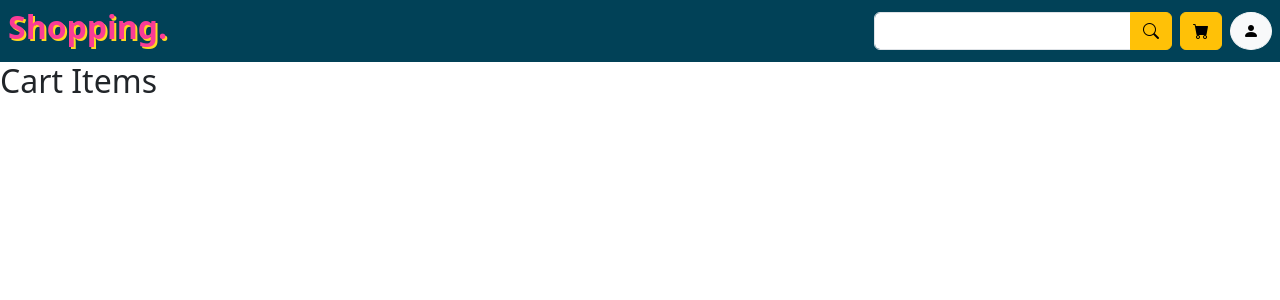
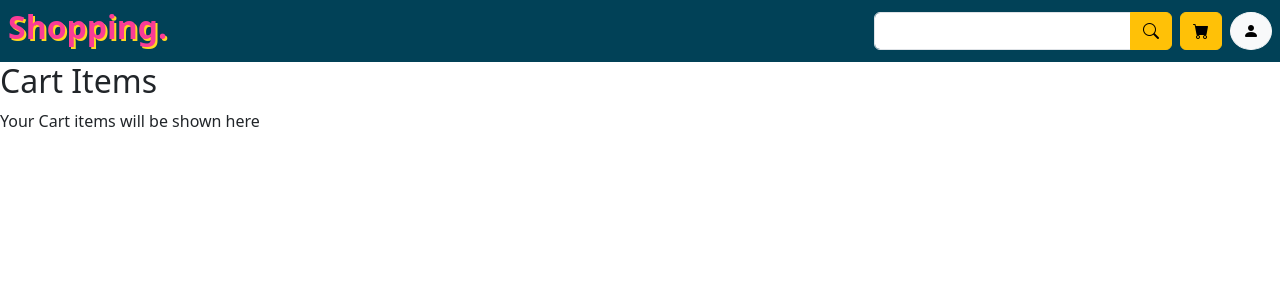
Before and after one commit to ALEKHYAJUJJURI/Shopping-FakeStore, a React (Create React App) app: page /cart in a window 1280 px wide. Shown: the top 300 px of the page. Built offline with nearby package versions, Linux system fonts and the light colour scheme.

Commit message:
commit 2

```diff
--- a/src/components/cart.jsx
+++ b/src/components/cart.jsx
@@ -8,7 +8,7 @@ export function CartProducts(){
         <div>
             <h2>Cart Items</h2>
             <div>
-
+Your Cart items will be shown  here
             </div>
         </div>
     )
```
